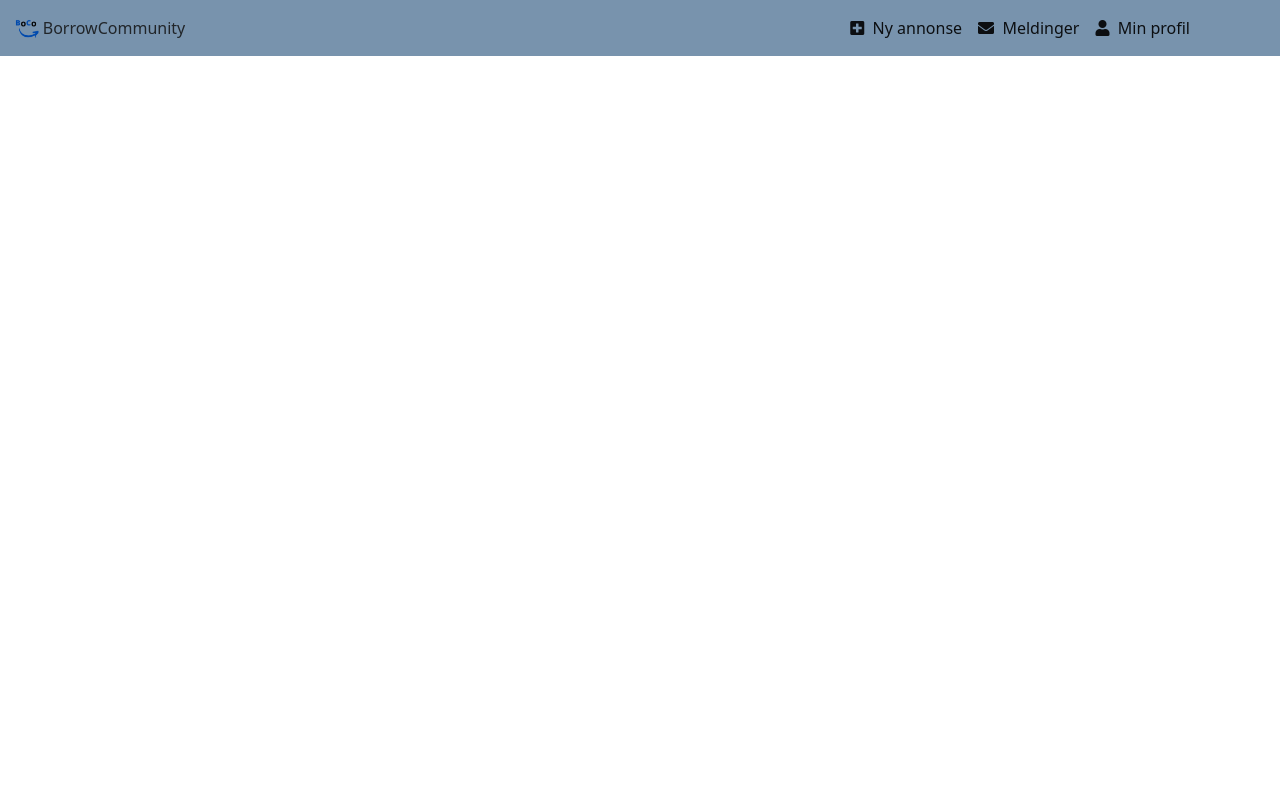
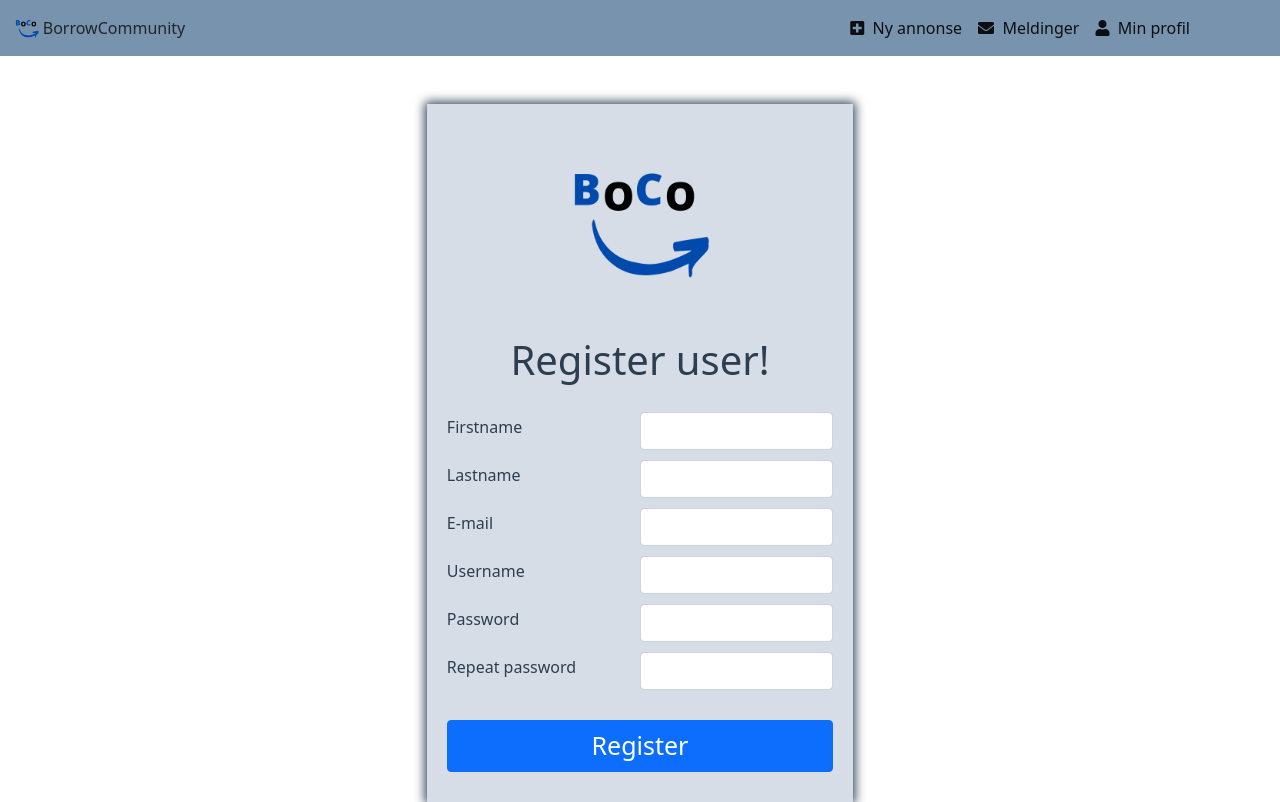
Before and after one commit to thadshap/Boco-project-frontend, a Vue app: page /register in a window 1280 px wide. Built offline with nearby package versions, Linux system fonts and the light colour scheme; what vue3-openlayers would draw is missing.

Commit message:
feat: registration page works

```diff
--- a/src/components/HeaderComponent.vue
+++ b/src/components/HeaderComponent.vue
@@ -34,7 +34,7 @@
             </li>
             <li class="nav-item">
 
-              <router-link to="/" class="nav-link active text-end">
+              <router-link to="/login" class="nav-link active text-end">
                 <i class="fa fa-user"></i>
                 &nbsp;Min profil
               </router-link>
--- a/src/router/index.js
+++ b/src/router/index.js
@@ -3,6 +3,8 @@ import MainPage from "@/views/MainPage";
 import About from "@/views/About.vue";
 import DetailedAd from "@/views/DetailedAd";
 import LendingPage from "@/views/LendingPage";
+import Login from "@/views/Login.vue";
+import Register from "@/views/Register.vue";
 
 const routes = [
   {
@@ -25,6 +27,16 @@ const routes = [
     name: "Ad",
     component: DetailedAd,
   },
+  {
+    path: "/login",
+    name: "Login",
+    component: Login,
+  },
+  {
+    path: "/register",
+    name: "Register",
+    component: Register,
+  },
 ];
 
 const router = createRouter({
--- a/src/views/Login.vue
+++ b/src/views/Login.vue
@@ -32,9 +32,7 @@
             </button>
           </div>
           <div class="d-flex flex-column flex-shrink-1 justify-content-center align-items-center form-register-btn-container-style">
-            <button class="btn btn-primary w-100 form-register-btn-style" type="button">
-              Register
-            </button>
+            <router-link to="/register" class="btn btn-primary w-100 form-register-btn-style">Register</router-link>
           </div>
         </div>
       </div>
@@ -44,7 +42,10 @@
 
 <script>
 export default {
-  name: "Login"
+  name: "Login",
+  methods:{
+
+  }
 };
 </script>
 
--- a/src/views/Register.vue
+++ b/src/views/Register.vue
@@ -1,6 +1,6 @@
 <template>
   <div class="container">
-    <form class="d-flex flex-column justify-content-center align-items-center">
+    <form class="d-flex flex-column justify-content-center align-items-center" v-on:submit.prevent="register">
       <div class="text-center form-fields-container-style">
         <img src="../assets/img/BoCo.png" class="logo-style">
         <h1 class="text-center">
@@ -11,43 +11,44 @@
             <label class="form-label field-label">
               Firstname
             </label>
-            <input class="form-control w-50" type="text">
+            <input class="form-control w-50" type="text" v-model="firstName">
           </div>
           <div class="text-center d-flex flex-row justify-content-between align-items-center w-100 form-lastname-container-style">
             <label class="form-label field-label">
               Lastname
             </label>
-            <input class="form-control w-50" type="text">
+            <input class="form-control w-50" type="text" v-model="lastName">
           </div>
           <div class="text-center d-flex flex-row justify-content-between align-items-center w-100 form-email-container-style">
             <label class="form-label field-label">
               E-mail
             </label>
-            <input class="form-control w-50" type="text">
+            <input class="form-control w-50" type="text" v-model="email">
           </div>
           <div class="text-center d-flex flex-row justify-content-between align-items-center w-100 form-username-container-style">
             <label class="form-label field-label">
               Username
             </label>
-            <input class="form-control w-50" type="text">
+            <input class="form-control w-50" type="text" v-model="username">
           </div>
           <div class="text-center d-flex flex-row justify-content-between align-items-center w-100 form-password-container-style">
             <label class="form-label field-label">
               Password
             </label>
-            <input class="form-control w-50" type="text">
+            <input class="form-control w-50" type="text" v-model="password">
           </div>
           <div class="text-center d-flex flex-row justify-content-between align-items-center w-100 form-repeat-password-container-style">
             <label class="form-label field-label">
               Repeat password
             </label>
-            <input class="form-control w-50" type="text">
+            <input class="form-control w-50" type="text" v-model="matchingPassword">
           </div>
         </div>
         <div class="form-btn-container-style">
           <button class="btn btn-primary w-100 form-btn-style form-btn-style" type="submit">
             Register
           </button>
+          <span>{{response}}</span>
         </div>
       </div>
     </form>
@@ -55,9 +56,49 @@
 </template>
 
 <script>
+import axios from "axios";
 export default {
-  name: "Register"
-};
+  name: "Register",
+  data(){
+    return{
+      firstName:'',
+      lastName:'',
+      email:'',
+      username:'',
+      password:'',
+      matchingPassword:'',
+      response:'',
+    }
+  },
+  methods:{
+    register(){
+      console.log(this.firstName)
+      const options = {
+        method: 'POST',
+        url: 'http://localhost:8080/auth/register',
+        headers: {
+          'Content-Type': 'application/json',
+          Authorization: 'Bearer'
+        },
+        data: {
+          firstName: this.firstName,
+          lastName: this.lastName,
+          email: this.email,
+          password: this.password,
+          matchingPassword: this.matchingPassword,
+        }
+      }
+      axios.request(options).then(response =>
+        this.response = response.data
+      ).catch(function (error) {
+        console.error(error);
+      });
+    }
+  }
+}
+
+
+
 </script>
 
 <style scoped>
```
Also changed, not shown: 1 other file (tests, documents, lock files or other folders).
